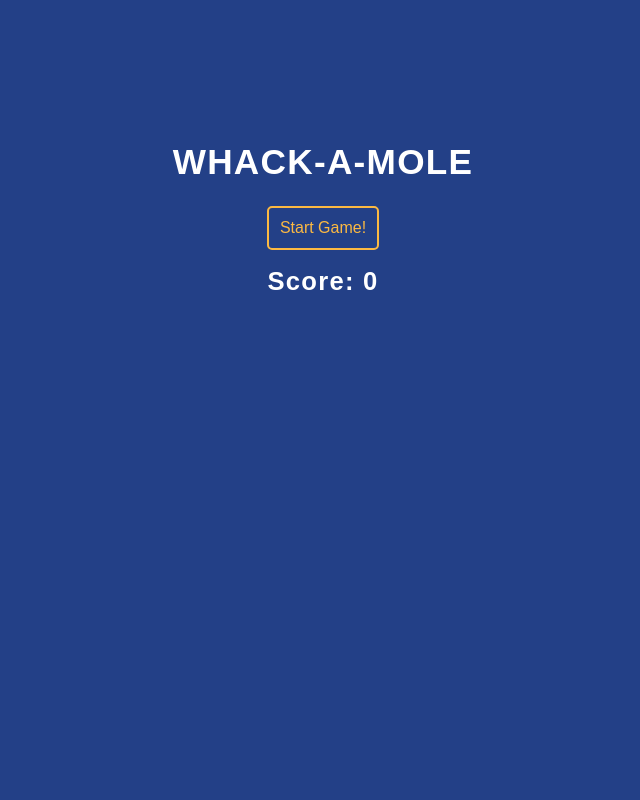
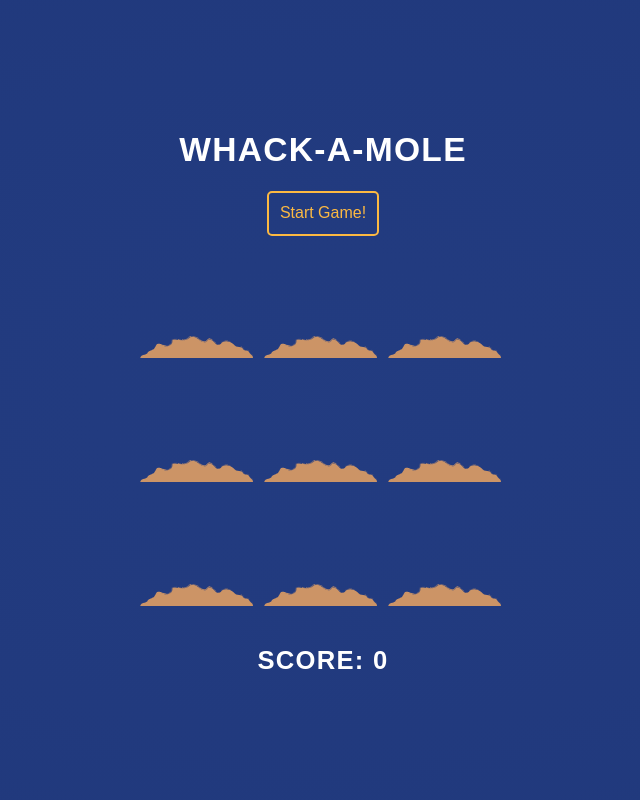
Before and after one commit to RhodesPeter/whack-a-mole-react, a React app: page / in a window 1280 px wide. Shown: the whole page, without its empty margins (317-957 px from the left). Built offline with nearby package versions, Linux system fonts and the light colour scheme.

Commit message:
Add mole hills

```diff
--- a/src/App.css
+++ b/src/App.css
@@ -1,5 +1,5 @@
 body {
-  background-color: #234087;
+  background: radial-gradient(ellipse at center, #2D4B96 -500%, #172B69 550%);
   background-repeat: no-repeat;
   background-position: center;
   background-size: 100%;
@@ -13,7 +13,7 @@ body {
   flex-direction: row;
   justify-content: center;
   flex-wrap: wrap;
-  height: 99vh;
+  height: 100vh;
 }
 
 .game {
@@ -28,36 +28,48 @@ body {
 }
 
 .game__title {
-  font-size: 2.2rem;
+  font-size: 2.1rem;
   width: 100%;
 }
 
 .game__score {
+  margin-top: 1.3rem;
   width: 100%;
   font-size: 0.8rem;
 }
 
 .game__hole {
-  /*background: url(../public/assets/mole-hole.png);
-  background-size: 90%;
-  background-repeat: no-repeat;
-  background-position: bottom;
-  background-position: 0 100px;*/
-  /*border: 2px solid white;*/
+  margin: 2px;
   overflow: hidden;
-  width:30vw;
+  width: 30vw;
   height: 30vw;
 }
 
+.game__mound {
+  background: url(../public/assets/mole-hole.svg);
+  background-position: right 5px bottom 0px;
+  background-size: 95%;
+  background-repeat: no-repeat;
+  height: 100%;
+  width: 100%;
+  position: relative;
+  bottom: 99%;
+  pointer-events: none;
+}
+
 .game__mole {
-  background: url(../public/assets/mole.png);
-  background-size: 85px;
+  background: url(../public/assets/mole2.png);
+  background-size: 50px;
   background-repeat: no-repeat;
   background-position: top;
   height: 100%;
   transform: translate(0, 50%);
   transition: all 0.4s;
   cursor: pointer;
+}
+
+.game__button-container {
+  width: 100%;
 }
 
 .game__start-button {
@@ -91,9 +103,19 @@ body {
   visibility: hidden;
 }
 
+@media screen and (min-width: 400px) {
+  .game__mole {
+    background-size: 60px;
+  }
+}
+
 @media screen and (min-width: 500px) {
   .game {
     width: 400px;
+  }
+
+  .game__mole {
+    background-size: 65px;
   }
 
   .game__hole {
--- a/src/components/App.js
+++ b/src/components/App.js
@@ -1,6 +1,5 @@
 import React, { Component } from 'react';
 import '../App.css';
-
 class App extends Component {
 
   constructor(props, context) {
@@ -16,6 +15,7 @@ class App extends Component {
       7:'translate(0, 110%)',
       8:'translate(0, 110%)',
       9:'translate(0, 110%)',
+      shake: 'translate(0, 0)',
       gameHasStarted: false,
       moleHasBeenWhacked: false,
       score: 0,
@@ -23,9 +23,15 @@ class App extends Component {
     };
   }
 
+  timeOut(num){
+    this.shakeScreen();
+    window.setTimeout(() => {
+      this.startGame();
+    }, num);
+  }
+
   startGame(){
     if ( this.state.gameHasStarted){ return; }
-    this.shakeScreen();
 
     this.setState({
       gameHasStarted: true,
@@ -44,7 +50,7 @@ class App extends Component {
   }
 
   clearMoles(){
-    for(var value in this.state){
+    for(let value in this.state){
       if (!isNaN(value)){
         this.setState({
           [value]: 'translate(0, 110%)'
@@ -54,14 +60,14 @@ class App extends Component {
   }
 
   displayMoles(){
-    var activeMole = Math.ceil(Math.random() * 9);
+    let activeMole = Math.ceil(Math.random() * 9);
     if (this.state.lastMole[0] === activeMole){
       this.displayMoles();
       return;
     }
     this.clearMoles()
     this.setState({
-      [activeMole]: 'translate(0, 10%)',
+      [activeMole]: 'translate(0, 15%)',
       lastMole: [activeMole]
     });
   }
@@ -82,54 +88,89 @@ class App extends Component {
   }
 
   shakeScreen(){
-    console.log('shake');
+    let posOrNeg = '+';
+    let i = 0;
+    let shake = () => {
+      if (i === 15){
+        this.setState({ shake: 'translate(0, 0)' });
+        return;
+      }
+      window.setTimeout(() => {
+        posOrNeg = posOrNeg === '-' ? '+' : '-';
+        this.setState({ shake: `translate(${posOrNeg}${i}px, 0)` });
+        shake();
+      }, 80);
+      i++
+    };
+    shake();
   }
 
   render() {
     return (
       <div className="main-container">
-        <div className="game">
+        <div className="game" style={{transform: this.state['shake']}}>
           <h1 className="game__title">WHACK-A-MOLE</h1>
-          <button className="game__start-button" type="button" onClick={ this.startGame.bind(this) }>
-            Start Game!</button>
-          <div className="game__score">
-            <h1>Score: {this.state.score}</h1>
+          <div className="game__button-container">
+            <button className="game__start-button" type="button" onClick={ this.timeOut.bind(this, 800) }>
+              Start Game!
+            </button>
           </div>
           <div className="game__hole">
             <div className={"game__mole mole-1"} onClick={ this.addToScore.bind(this) }
-              style={{transform: this.state['1']}}></div>
+              style={{transform: this.state['1']}}>
+            </div>
+            <div className="game__mound"></div>
           </div>
           <div className="game__hole">
             <div className="game__mole mole-2" onClick={ this.addToScore.bind(this) }
-              style={{transform: this.state['2']}}></div>
+              style={{transform: this.state['2']}}>
+            </div>
+            <div className="game__mound"></div>
           </div>
           <div className="game__hole">
             <div className="game__mole mole-3" onClick={ this.addToScore.bind(this) }
-              style={{transform: this.state['3']}}></div>
+              style={{transform: this.state['3']}}>
+            </div>
+            <div className="game__mound"></div>
           </div>
           <div className="game__hole">
             <div className="game__mole mole-4" onClick={ this.addToScore.bind(this) }
-              style={{transform: this.state['4']}}></div>
+              style={{transform: this.state['4']}}>
+            </div>
+            <div className="game__mound"></div>
           </div>
           <div className="game__hole">
             <div className="game__mole mole-5" onClick={ this.addToScore.bind(this) }
-              style={{transform: this.state['5']}}></div>
+              style={{transform: this.state['5']}}>
+            </div>
+            <div className="game__mound"></div>
           </div>
           <div className="game__hole">
             <div className="game__mole mole-6" onClick={ this.addToScore.bind(this) }
-              style={{transform: this.state['6']}}></div>
+              style={{transform: this.state['6']}}>
+            </div>
+            <div className="game__mound"></div>
           </div>
           <div className="game__hole">
             <div className="game__mole mole-7" onClick={ this.addToScore.bind(this) }
-              style={{transform: this.state['7']}}></div>
+              style={{transform: this.state['7']}}>
+            </div>
+            <div className="game__mound"></div>
           </div>
           <div className="game__hole">
             <div className="game__mole mole-8" onClick={ this.addToScore.bind(this) }
-              style={{transform: this.state['8']}}></div>
+              style={{transform: this.state['8']}}>
+            </div>
+            <div className="game__mound"></div>
           </div>
           <div className="game__hole">
             <div className="game__mole mole-9" onClick={ this.addToScore.bind(this) }
-              style={{transform: this.state['9']}}></div>
+              style={{transform: this.state['9']}}>
+            </div>
+            <div className="game__mound"></div>
+          </div>
+          <div className="game__score">
+            <h1>SCORE: {this.state.score}</h1>
           </div>
         </div>
       </div>
```
Also changed, not shown: public/assets/mole-hole.png (deleted), public/assets/mole-hole.svg (added), public/assets/mole2.png (added).
